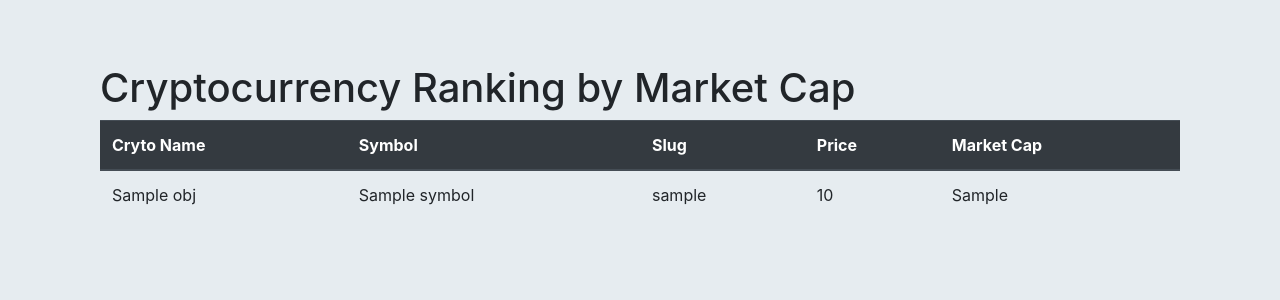
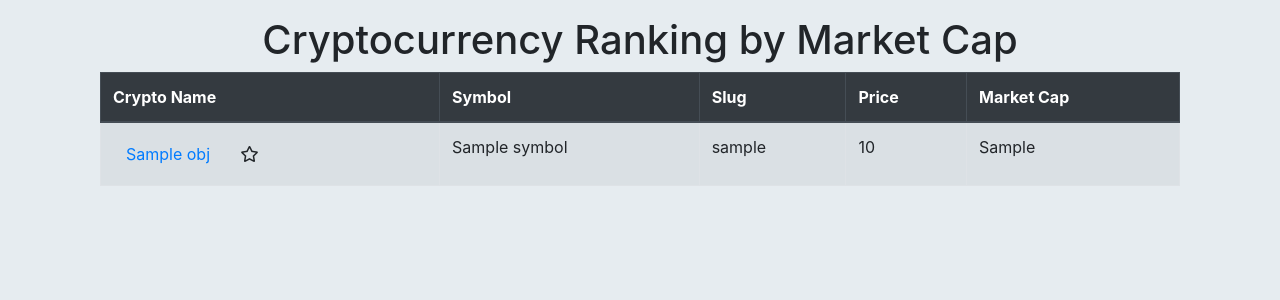
Before and after one commit to Alex-Reitz/Crypto-Cap, a Flask app: template templates/home.html in a window 1280 px wide. Shown: the part 46-346 px from the top of the page. Run offline with Flask 2, Linux system fonts and the light colour scheme; the template is opened without the code that fills it: most values are stand-ins (such as "Sample title", 1, 10 or a date in 2020); parts of the project's set-up code (start-up, migrations or seed data) failed here and were passed over; some libraries are stand-ins or nearby versions.

Commit message:
Homepage favorites

```diff
--- a/app.py
+++ b/app.py
@@ -71,13 +71,10 @@ def signup():
 @app.route('/login', methods=["GET", "POST"])
 def login():
     """Login Functionality"""
-
     form = LoginForm()
-
     if form.validate_on_submit():
         user = User.authenticate(form.username.data,
                                  form.password.data)
-
         if user:
             do_login(user)
             flash(f"Hello, {user.username}!", "success")
@@ -105,3 +102,18 @@ def home_page():
         result['quote']['USD']['price'] = '$ ' + "{:,.2f}".format(result['quote']['USD']['price'])
         result['quote']['USD']['market_cap'] = '$ ' + "{:,.2f}".format(result['quote']['USD']['market_cap'])
     return render_template('home.html', **locals())
+
+#_____Page for specific Cryptos_____#
+""" @app.route("/crypto/<int:crypto_id>", methods=["GET"])
+def show_specific_crypto(crypto_id):
+    output = crypto.get_crypto(<int:id>)
+    return render_template("crypto.html", **locals())
+ """
+
+#Route for when a User clicks on their name in nav bar
+@app.route('/users/<int:user_id>')
+def users_show(user_id):
+    """Show user profile, likes"""
+    user = User.query.get_or_404(user.id)
+    favorites = [favorite.id for favorite in user.favorites]
+    return render_template('show_profile.html', user=user)
--- a/models.py
+++ b/models.py
@@ -91,7 +91,7 @@ class Favorites(db.Model):
 
 class Cryptos(db.Model):
     """A table for the top 100 cryptos"""
-    __tablename__='cryptos'
+    __tablename__='crypto'
 
     id = db.Column(
         db.Integer,
--- /dev/null
+++ b/static/home.js
@@ -0,0 +1,3 @@
+$('.fa-star').click(function() {
+    $(this).toggleClass('fas far');
+  })
--- a/static/stylesheets/style.css
+++ b/static/stylesheets/style.css
@@ -131,3 +131,10 @@ body {
     font-weight: bold;
     padding: 12px;
   }
+
+
+  /* Home page */
+  .heading{
+    display: flex;
+    justify-content: center;
+  }
--- a/templates/base.html
+++ b/templates/base.html
@@ -32,6 +32,12 @@
           {{ g.user.username }}
         </a>
       </li>
+      <li>
+        <a href="/users/{{ g.user.favorites }}">
+          Favorites
+          {{ g.user.favorites }}
+        </a>
+      </li>
       <li><a href="/logout">Log out</a></li>
       {% endif %}
     </ul>
--- a/templates/home.html
+++ b/templates/home.html
@@ -3,25 +3,26 @@
 {% block content %}
 
 <div class="container">
-    <br>
-    <br>
-    <h1>Cryptocurrency Ranking by Market Cap</h1>
-    <table class="table">
+    <h1 class="heading">Cryptocurrency Ranking by Market Cap</h1>
+    <table class="table table-striped table-bordered">
        <thead class="thead-dark">
         <tr>
-           <th scope="col">Cryto Name</th>
+          <th scope="col">Crypto Name</th>
           <th scope="col">Symbol</th>
           <th scope="col">Slug</th>
           <th scope="col">Price</th>
           <th scope="col">Market Cap</th>
         </tr>
       </thead>
-
        <tbody>
-
          {% for obj in output %}
          <tr>
-           <td>{{obj.name}}</td>
+           <td>
+            <a href="/{{obj.name}}" >
+              <button type="button" class="btn btn-link">{{obj.name}}</button>
+           </a>
+            <button class="btn favorite"><i class="far fa-star" aria-hidden="true"></i></i></button>
+          </td>
            <td>{{obj.symbol}}</td>
            <td>{{obj.slug}}</td>
            <td>{{obj.quote.USD.price}}</td>
@@ -31,5 +32,6 @@
 
        </tbody>
       </table>
+      <script src="/static/home.js"></script>
   </div>
 {% endblock %}
--- /dev/null
+++ b/templates/show_profile.html
@@ -0,0 +1,5 @@
+{% extends 'base.html' %}
+
+{% block content %}
+<h1>User profile information</h1>
+{% endblock %}
```
Also changed, not shown: api.py (+6 -4 lines). Lines whose indentation alone changed are shown as unchanged.
